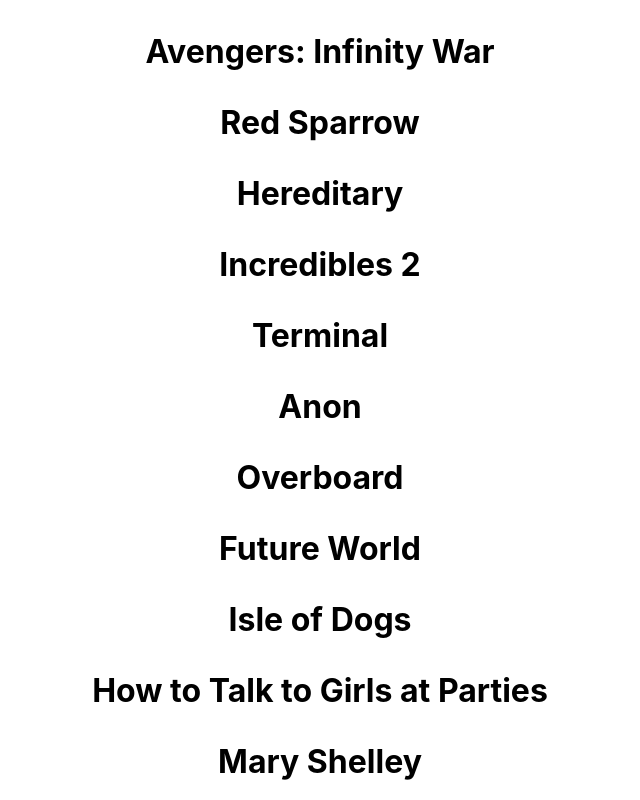
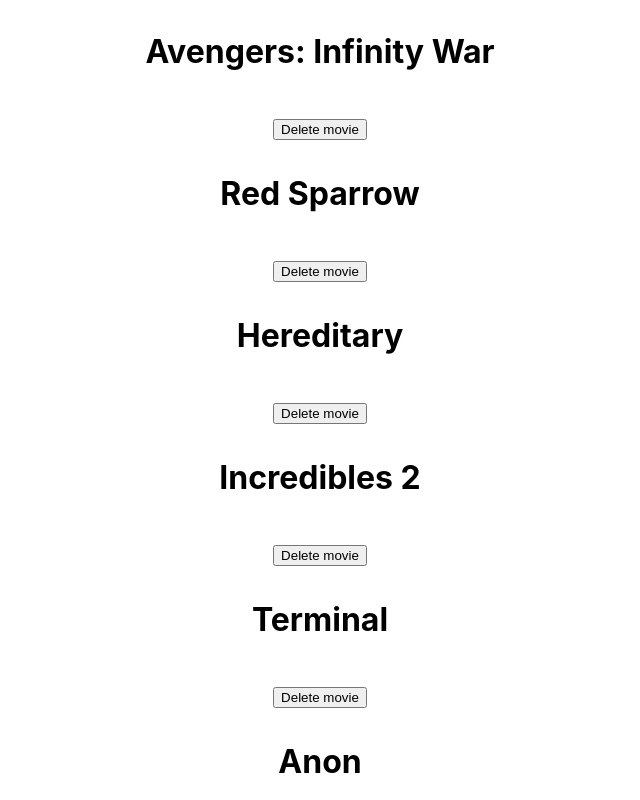
Before and after one commit to Dunridge/reactwarriors-master-class, a React (Create React App) app: page / in a window 1280 px wide. Shown: the top 800 px of the page, without its empty margins (320-960 px from the left). Built offline with nearby package versions, Linux system fonts and the light colour scheme.

Commit message:
added movie item components

```diff
--- a/src/App.js
+++ b/src/App.js
@@ -1,23 +1,51 @@
 import React from 'react';
 import './App.css';
-import {movieData} from './components/movieData'
+import { movieData } from './components/movieData';
+import MovieItem from './components/movieItem';
 
-let title = "Hello, World!"
+//let title = 'Hello, World!';
 
 //UI = function(state)
 class App extends React.Component {
-
     constructor() {
         super();
         this.state = {
             movies: movieData
-    }
+        };
     }
 
+    //callback
+    handleDelete = movie => {
+        const newMoviesList = this.state.movies.filter(item => {
+            return item.id !== movie.id;
+        });
+
+        console.log(newMoviesList);
+
+        this.setState({ movies: newMoviesList });
+        // console.log(movie.id)
+    };
+
+    removeMovie = movie => {
+        const newMoviesList = this.state.movies.filter(item => {
+            return item.id !== movie.id;
+        });
+
+        console.log(newMoviesList);
+
+        this.setState({ movies: newMoviesList });
+    };
+
     render() {
-
-    const listOfMovies = this.state.movies.map((movie) => {
-      return <p>{movie.title}</p>
+        const listOfMovies = this.state.movies.map(movie => {
+            return (
+                <MovieItem
+                    key={movie.id}
+                    movie={movie}
+                    movies={this.state.movies}
+                    removeMovie={this.removeMovie}
+                />
+            );
         });
 
         console.log(this);
--- /dev/null
+++ b/src/components/movieItem.js
@@ -0,0 +1,19 @@
+import React, { Component } from 'react';
+
+
+const MovieItem = props => {
+    return (
+        <div key={props.movie.id}>
+            <p>{props.movie.title}</p>
+            <button
+                onClick={() => {
+                    props.removeMovie(props.movie);
+                }}
+            >
+                Delete movie
+            </button>
+        </div>
+    );
+};
+
+export default MovieItem;
```
Lines whose indentation alone changed are shown as unchanged.
